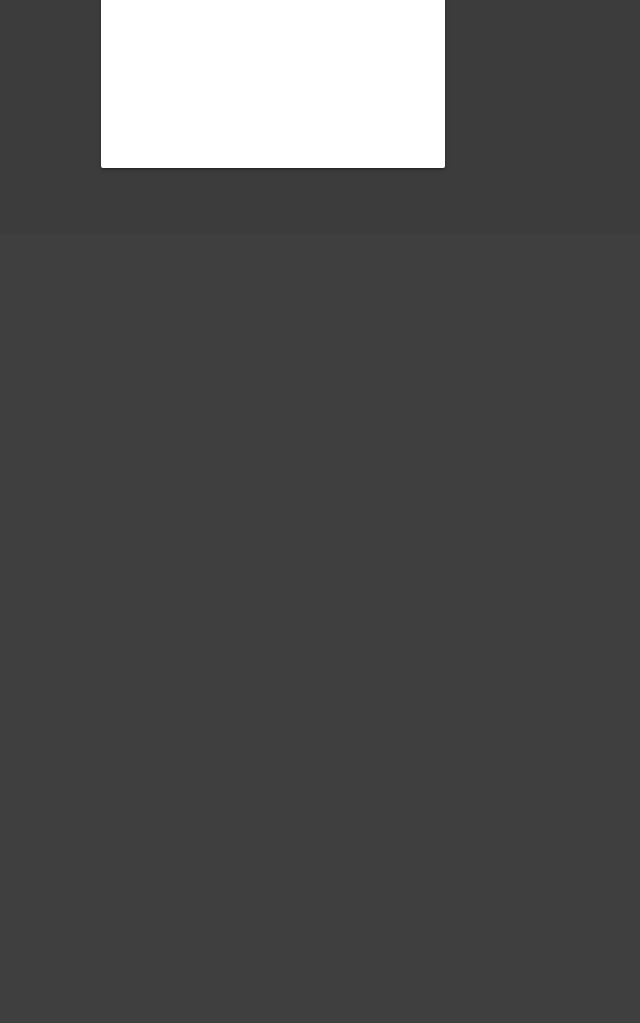
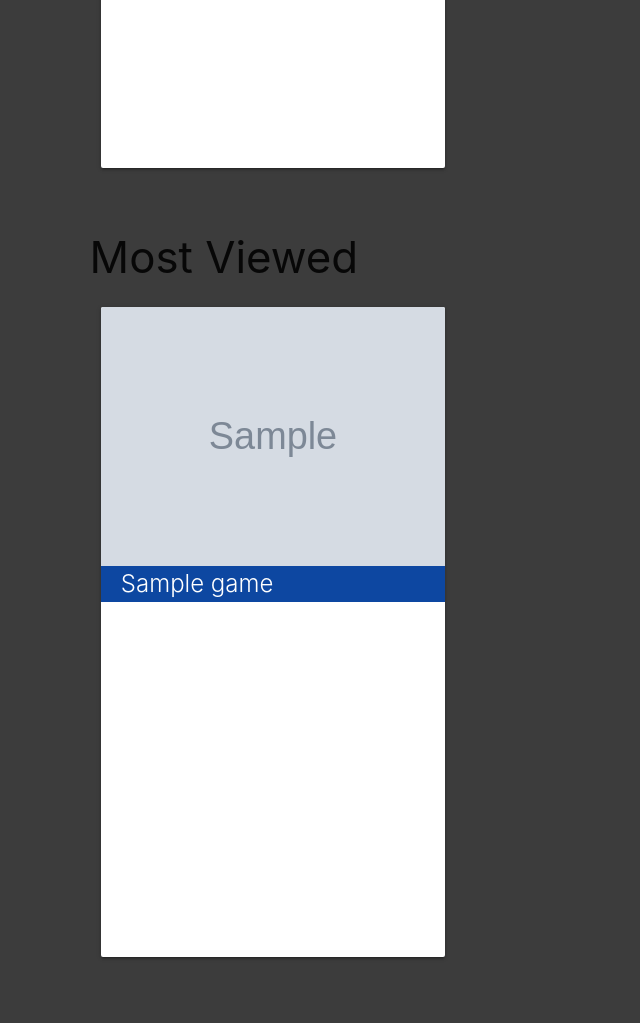
Before and after one commit to dvcoffey/ps-classics, a Flask app: page / in a window 1280 px wide. Shown: the part 1253-2276 px from the top of the page, without its empty margins (0-640 px from the left). Before the commit the page ends 1423 px from the top, so only its background shows below. Run offline with Flask 2, Linux system fonts and the light colour scheme; grey boxes marked "Sample" are stand-in pictures; a database or web service that is not in the repository returns one stand-in record (values such as "Sample title"); some libraries are stand-ins or nearby versions.

Commit message:
implemented most viewed section

```diff
--- a/app.py
+++ b/app.py
@@ -23,7 +23,8 @@ mongo = PyMongo(app)
 @app.route("/get_index")
 def get_index():
     recents = list(mongo.db.games.find().sort("time_stamp", -1).limit(3))
-    return render_template("index.html", recents=recents)
+    views = list(mongo.db.games.find().sort("page_views", -1).limit(3))
+    return render_template("index.html", recents=recents, views=views)
 
 
 @app.route("/search", methods=["GET", "POST"])
@@ -170,6 +171,8 @@ def delete_game(game_id):
 @app.route("/read_more/<game_id>")
 def read_more(game_id):
     game = mongo.db.games.find_one({"_id": ObjectId(game_id)})
+    mongo.db.games.update(
+        {"_id": ObjectId(game_id)}, {'$inc': {'page_views': +1}})
     return render_template("read_more.html", game=game)
 
 
--- a/templates/index.html
+++ b/templates/index.html
@@ -29,6 +29,29 @@
             </div>
         </div>
 
+        <div class="container">
+            <h3>Most Viewed</h3>
+            <div class="row">
+                {% for game in views %}
+                    <div class="col s12 m6 l4">
+                        <div class="card game-card">
+                            <a href="{{ url_for('read_more', game_id=game._id) }}">
+                                <div class="card-image">
+                                    {% if game.img_url %}
+                                        <img src="{{ game.img_url }}">
+                                    {% else %}
+                                        <img src="{{ url_for('static', filename='images/ps-logo.png') }}">
+                                    {% endif %}
+                                </div>
+                                <span class="card-title blue darken-4 valign-wrapper white-text">{{ game.game_name }}</span>
+                            </a>
+
+                        </div>
+                    </div>
+                {% endfor %}
+            </div>
+        </div>
+
     {% for genre in genres %}
         <a class="card text-shadow" href="{{ url_for('filter_genre', genre_name=genre.genre_name) }}">
         <p>{{ genre.genre_name }}</p>
```
